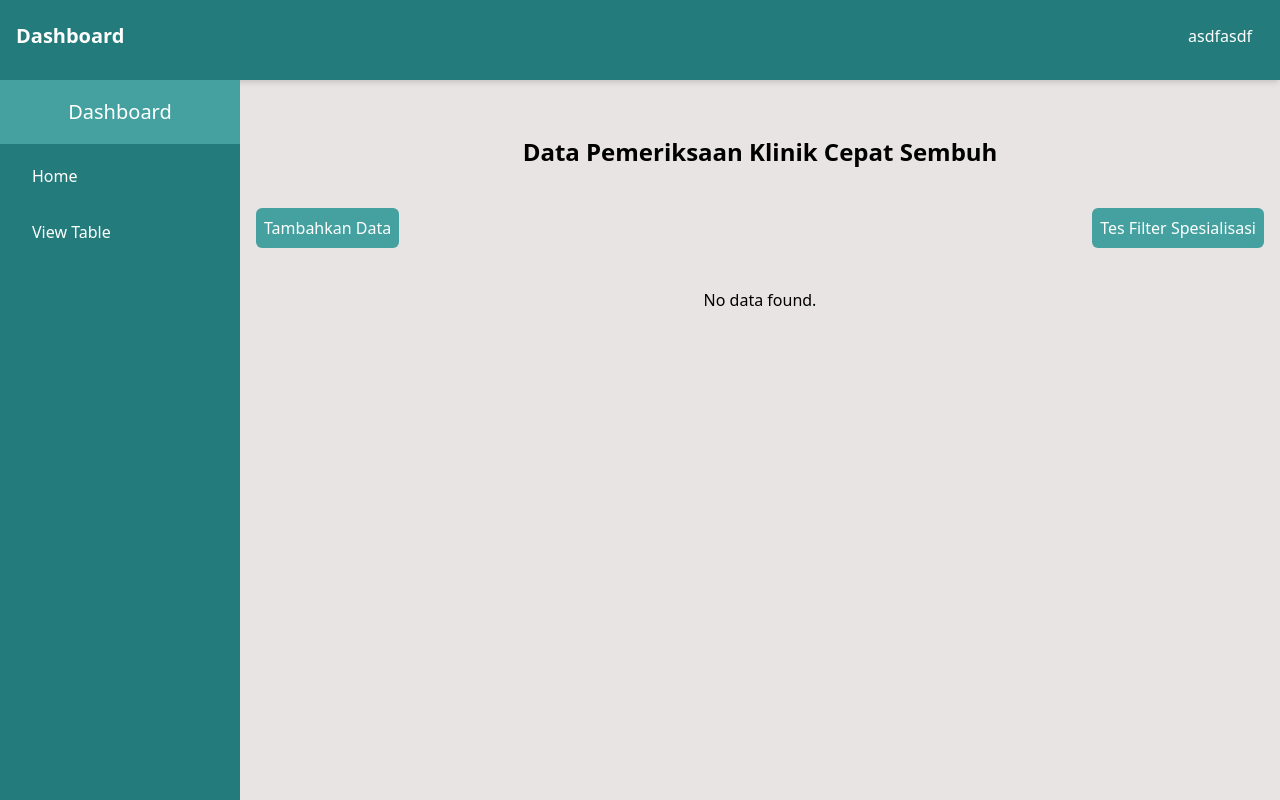
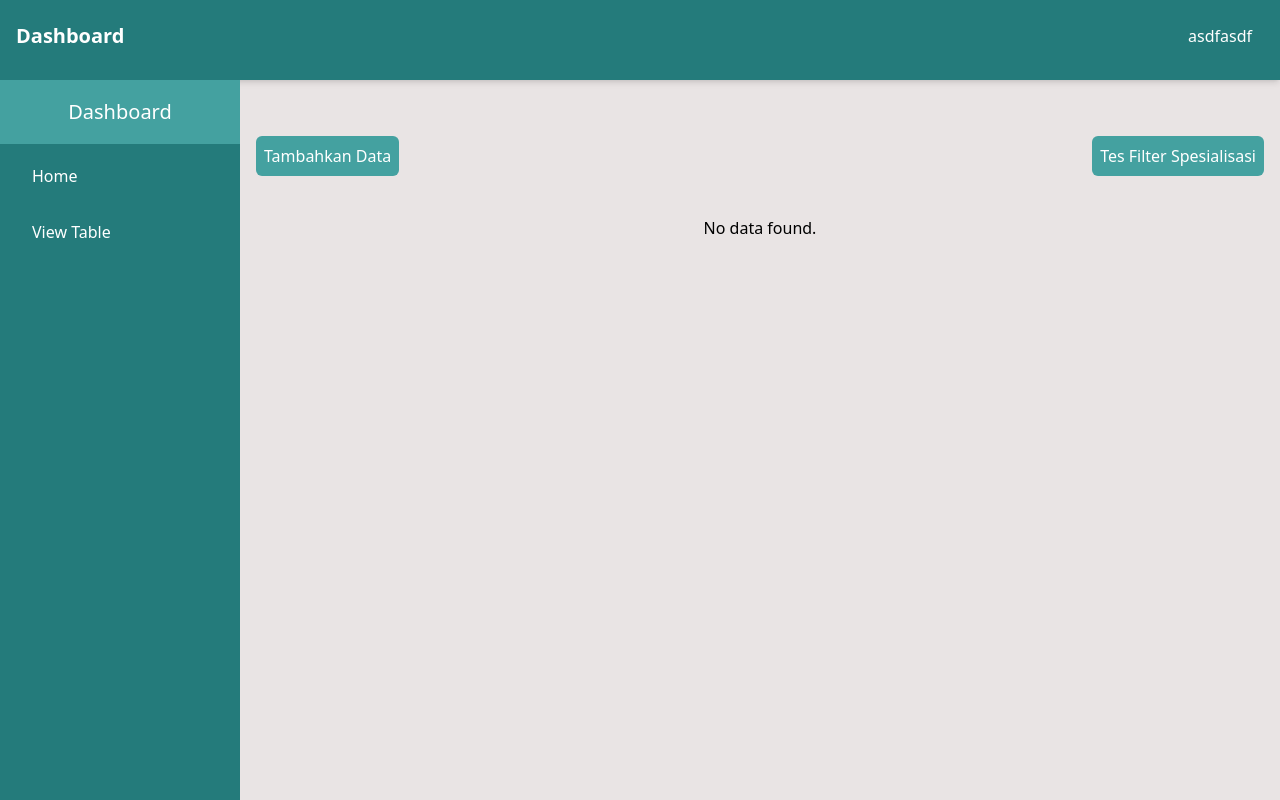
Before and after one commit to FredyRamadhan/flask-pyodbc-sqlserver, a Flask app: page /pemeriksaan in a window 1280 px wide. Run offline with Flask 3, Linux system fonts and the light colour scheme; some libraries are stand-ins or nearby versions.

```diff
--- a/app/templates/table_pemeriksaan.html
+++ b/app/templates/table_pemeriksaan.html
@@ -5,9 +5,6 @@ Tabel Pemeriksaan
 {% endblock %}
 
 {% block content %}
-    <section class="mt-[5vh] text-2xl text-center font-bold">
-        <p>Data Pemeriksaan Klinik Cepat Sembuh</p>
-    </section>
 
     <section class="mt-[5vh]">
         <div class="flex justify-between max-w-5xl w-full mx-auto">
```
